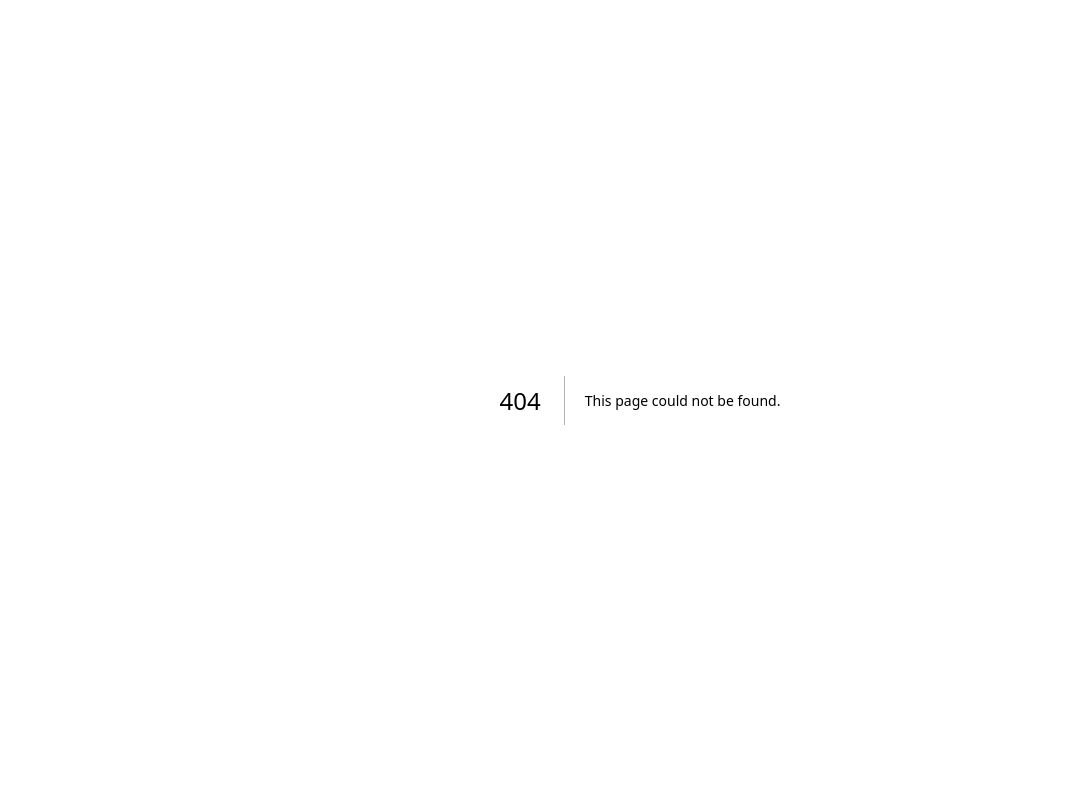
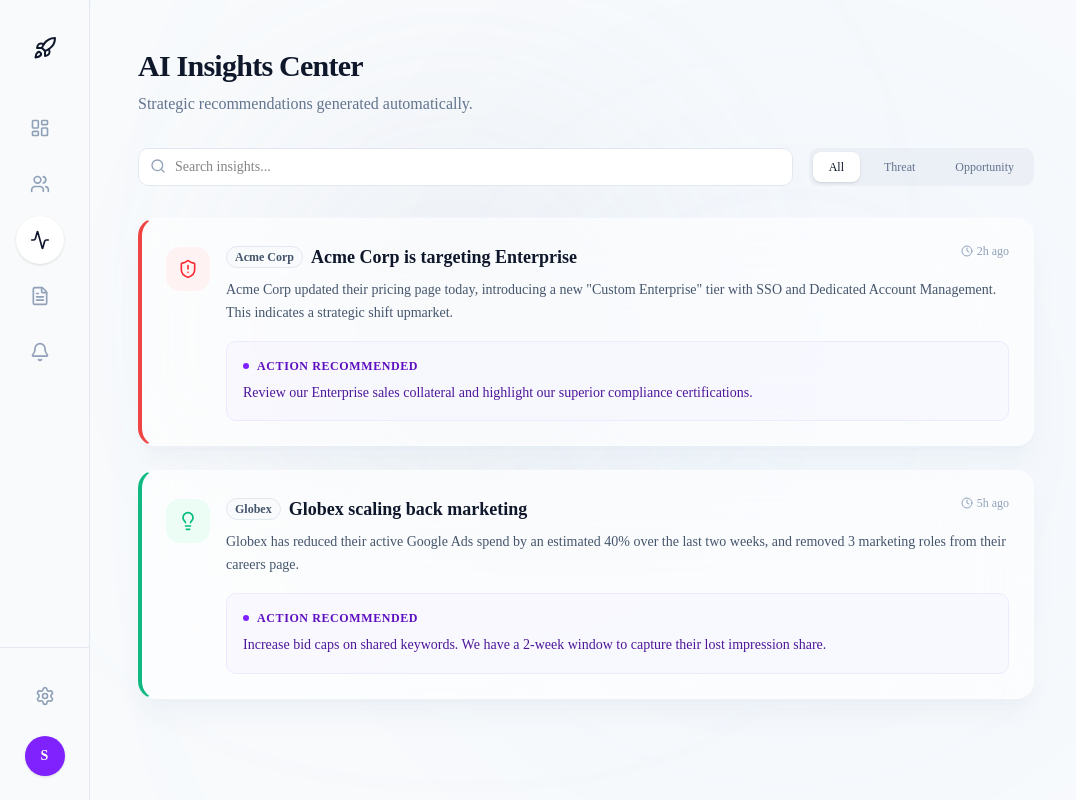
Before and after one commit to sahmsec/intelflow, a Next.js app: page /insights in a window 1280 px wide. Before the commit this address had no page. Shown: the whole page, without its empty margins (0-1076 px from the left). Built offline with nearby package versions, Linux system fonts and the light colour scheme.

Commit message:
feat: build AI intelligence insights layout panel

```diff
--- /dev/null
+++ b/src/app/(app)/insights/page.tsx
@@ -0,0 +1,134 @@
+"use client";
+import React, { useState } from 'react';
+import { motion } from 'framer-motion';
+import { Card } from '@/components/ui/card';
+import { useStore } from '@/store/useStore';
+import { ShieldAlert, Lightbulb, BarChart3, Search, Clock, ArrowRight } from 'lucide-react';
+
+export default function InsightsPage() {
+  const { insights, competitors } = useStore();
+  const [filter, setFilter] = useState('all');
+  const [search, setSearch] = useState('');
+
+  const filteredInsights = insights.filter(i => {
+    const matchesSearch = i.title.toLowerCase().includes(search.toLowerCase()) || i.content.toLowerCase().includes(search.toLowerCase());
+    const matchesFilter = filter === 'all' || i.category === filter;
+    return matchesSearch && matchesFilter;
+  });
+
+  const getCategoryIcon = (category: string) => {
+    switch(category) {
+      case 'threat': return <ShieldAlert className="w-5 h-5 text-red-500" />;
+      case 'opportunity': return <Lightbulb className="w-5 h-5 text-emerald-500" />;
+      default: return <BarChart3 className="w-5 h-5 text-blue-500" />;
+    }
+  };
+
+  return (
+    <motion.div initial={{ opacity: 0, y: 20 }} animate={{ opacity: 1, y: 0 }} className="max-w-4xl">
+      <div className="mb-8 flex flex-col md:flex-row justify-between items-start md:items-end gap-4">
+        <div>
+          <h1 className="text-3xl font-bold tracking-tight text-slate-900 mb-2">AI Insights Center</h1>
+          <p className="text-slate-500">Strategic recommendations generated automatically.</p>
+        </div>
+      </div>
+
+      {/* Filters */}
+      <div className="flex flex-col sm:flex-row gap-4 mb-8">
+        <div className="relative flex-1">
+          <Search className="absolute left-3 top-2.5 text-slate-400 w-4 h-4" />
+          <input
+            type="text"
+            placeholder="Search insights..."
+            value={search}
+            onChange={e => setSearch(e.target.value)}
+            className="w-full pl-9 pr-4 py-2 bg-white rounded-lg border border-slate-200 text-sm focus:ring-2 focus:ring-violet-500 focus:outline-none"
+          />
+        </div>
+        <div className="flex gap-2 bg-slate-200/50 p-1 rounded-lg">
+          {['all', 'threat', 'opportunity'].map((cat) => (
+            <button
+              key={cat}
+              onClick={() => setFilter(cat)}
+              className={`px-4 py-1.5 text-xs font-medium rounded-md capitalize transition-colors ${
+                filter === cat ? 'bg-white text-slate-900 shadow-sm' : 'text-slate-500 hover:text-slate-900'
+              }`}
+            >
+              {cat}
+            </button>
+          ))}
+        </div>
+      </div>
+
+      <div className="flex flex-col gap-6">
+        {filteredInsights.map((insight, idx) => {
+          const comp = competitors.find(c => c.id === insight.competitorId);
+          return (
+            <motion.div
+              key={insight.id}
+              initial={{ opacity: 0, y: 10 }}
+              animate={{ opacity: 1, y: 0 }}
+              transition={{ delay: idx * 0.1 }}
+            >
+              <Card className="p-6 border-l-4 overflow-hidden relative group" style={{
+                borderLeftColor: insight.category === 'threat' ? '#ef4444' : insight.category === 'opportunity' ? '#10b981' : '#3b82f6'
+              }}>
+                <div className="flex items-start gap-4">
+                  <div className={`p-3 rounded-xl mt-1 shrink-0 ${
+                    insight.category === 'threat' ? 'bg-red-50 text-red-600' :
+                    insight.category === 'opportunity' ? 'bg-emerald-50 text-emerald-600' : 'bg-blue-50 text-blue-600'
+                  }`}>
+                    {getCategoryIcon(insight.category)}
+                  </div>
+
+                  <div className="flex-1 min-w-0">
+                    <div className="flex justify-between items-start mb-2">
+                      <div className="flex items-center gap-2">
+                        <span className="text-xs font-bold px-2 py-0.5 rounded-full border bg-slate-50 border-slate-200 text-slate-600">
+                          {comp ? comp.name : 'Unknown'}
+                        </span>
+                        <h3 className="font-bold text-lg text-slate-900">{insight.title}</h3>
+                      </div>
+                      <div className="flex items-center gap-1 text-slate-400 text-xs">
+                        <Clock className="w-3 h-3" />
+                        {insight.time}
+                      </div>
+                    </div>
+
+                    <p className="text-slate-600 text-sm leading-relaxed mb-4">
+                      {insight.content}
+                    </p>
+
+                    {insight.recommendation && (
+                      <div className="bg-violet-50/50 border border-violet-100 rounded-lg p-4">
+                        <h4 className="text-xs font-bold text-violet-800 uppercase tracking-wider mb-2 flex items-center gap-2">
+                          <span className="w-1.5 h-1.5 rounded-full bg-violet-600"></span>
+                          Action Recommended
+                        </h4>
+                        <p className="text-sm text-violet-900 leading-relaxed">
+                          {insight.recommendation}
+                        </p>
+                      </div>
+                    )}
+                  </div>
+                </div>
+
+                <div className="absolute right-4 bottom-4 opacity-0 group-hover:opacity-100 transition-opacity">
+                  <button className="flex items-center gap-1 text-xs font-medium text-slate-400 hover:text-slate-900">
+                    Dismiss <ArrowRight className="w-3 h-3" />
+                  </button>
+                </div>
+              </Card>
+            </motion.div>
+          );
+        })}
+
+        {filteredInsights.length === 0 && (
+          <div className="py-12 text-center text-slate-500">
+            No insights found for the selected criteria.
+          </div>
+        )}
+      </div>
+    </motion.div>
+  );
+}
```
Also changed, not shown: development_notes.txt.
